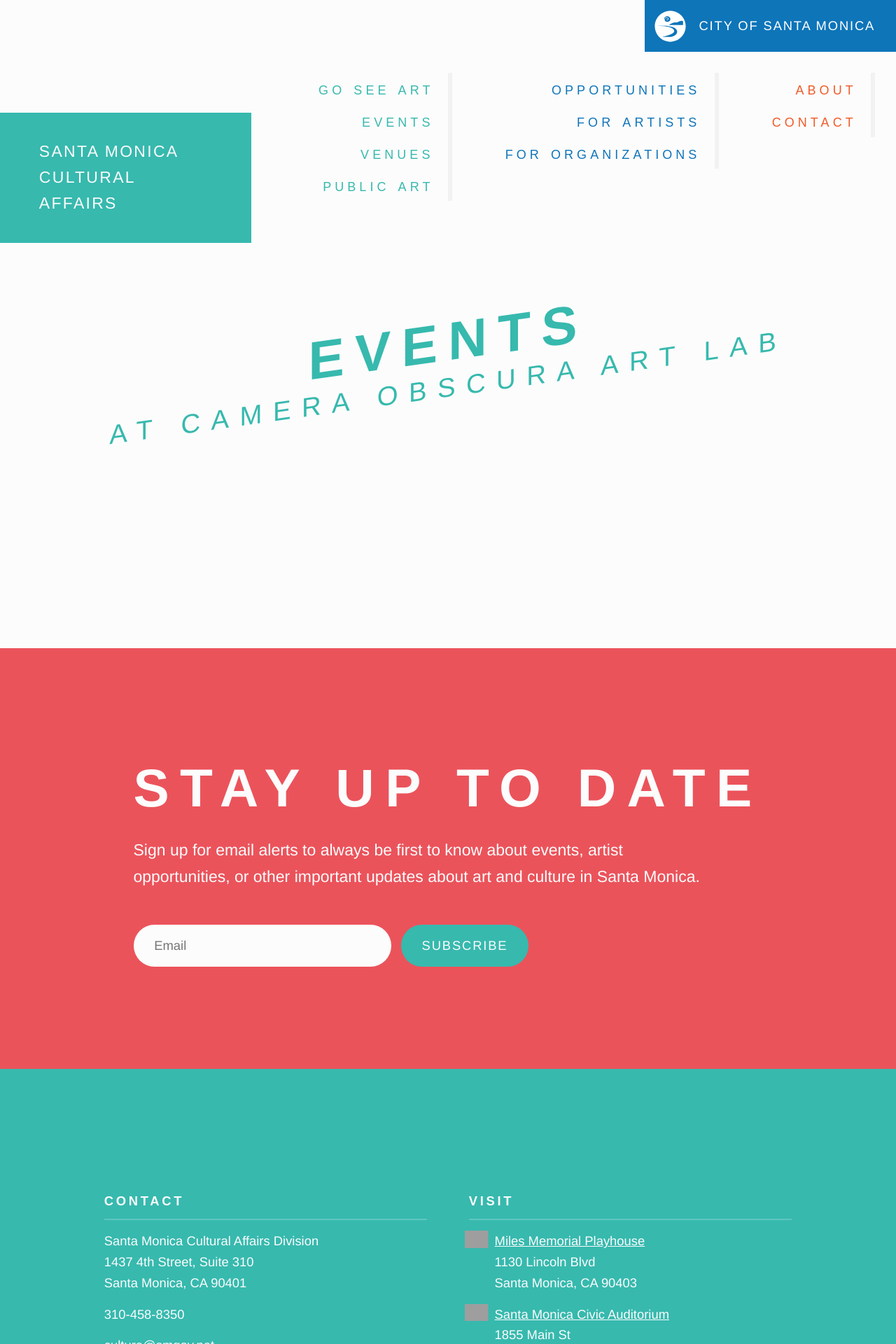
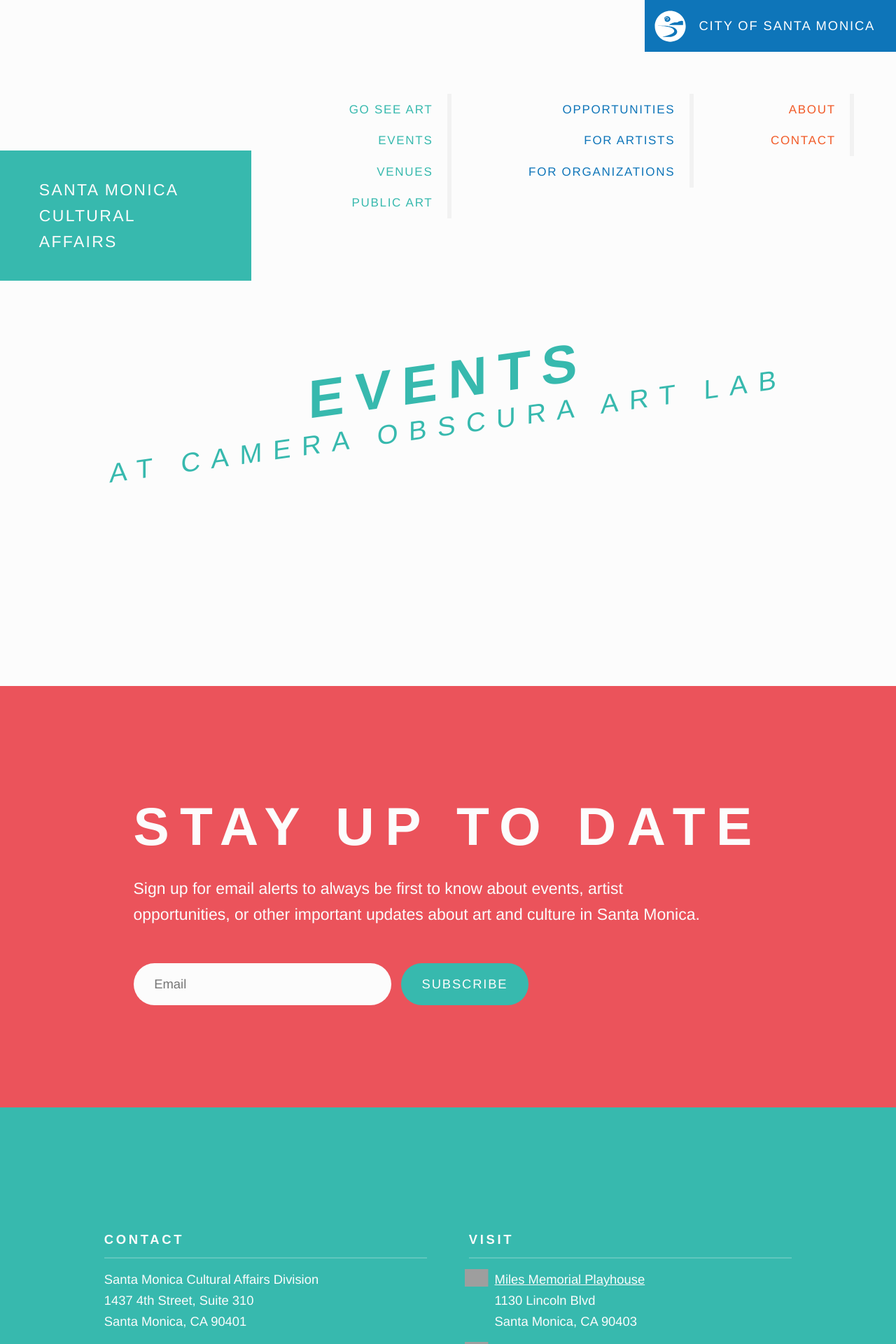
Before and after one commit to jimthoburn/artsamo, a Jekyll site: the page built from camera-obscura-art-lab-events.md, in a window 1280 px wide. Shown: the top 1920 px of the page at 70% size. Built offline with Jekyll 4.4.1, drawn with Linux system fonts in a browser that asks for light colours; some web fonts are replaced; grey boxes are pictures that could not be loaded.

Commit message:
Make header type more consistent
Former-commit-id: 51daa2058cbfb69093cccc993abe6389621213a7

```diff
--- a/assets/css/header.css
+++ b/assets/css/header.css
@@ -61,10 +61,7 @@
   color: var(--aqua);
   display: block;
   padding:
-    calc(var(--vertical-rhythm) * 1/4)
-    calc(var(--vertical-rhythm) * 2/4)
-    calc(var(--vertical-rhythm) * 1/4)
-    calc(var(--vertical-rhythm) * 0/4);
+    calc(var(--vertical-rhythm) * 2/4) calc(var(--vertical-rhythm) * 3/4) calc(var(--vertical-rhythm) * 2/4) calc(var(--vertical-rhythm) * 0/4);
   text-decoration: none;
 /*   text-transform: uppercase; */
   font-weight: 400;
@@ -72,15 +69,16 @@
 /*   background-color: hsl(0, 0%, 95%); */
   /*! display: block; */
   /*! text-align: center; */
-  font-variant: small-caps;
-  text-transform: lowercase;
-  letter-spacing: 0.2em;
-  font-family: canada-type-gibson, sans-serif;
-  font-weight: 500;
+  /*! font-variant: small-caps; */
+  text-transform: uppercase;
+  letter-spacing: 0.1em;
+  /*! font-family: canada-type-gibson, sans-serif; */
+  font-weight: 400;
   line-height: 1;
-  font-size: 1.375em;
+  /*! font-size: 1.375em; */
+  font-size: 0.925em;
   color: var(--color);
-  border-right: 0.25em solid hsl(0, 0%, 95%);
+  border-right: 0.375em solid hsl(0, 0%, 95%);
 }
 header h3:nth-of-type(1) a,
 header ul:nth-of-type(1) a {
@@ -209,7 +207,7 @@
 
 header nav {
   display: grid;
-    padding: calc(var(--vertical-rhythm) * 4/4);
+  padding: calc(var(--vertical-rhythm) * 4/4);
   margin-bottom: calc(var(--vertical-rhythm) * 1);
   grid-column-gap: calc(var(--vertical-rhythm) * 4/4);
   align-self: end;
@@ -225,14 +223,11 @@
   }
 }
  */
-@media (min-width: 50em) and (min-height: 50em) {
+@media (min-width: 30em) and (min-height: 30em) {
   header nav {
     /* font-size: 2.25vmin; */
 /*     grid-column-gap: calc(var(--vertical-rhythm) * 7/4); */
-/*     padding: calc(var(--vertical-rhythm) * 6/4)
-             calc(var(--vertical-rhythm) * 4/4)
-             calc(var(--vertical-rhythm) * 6/4)
-             calc(var(--vertical-rhythm) * 7/4); */
+    padding: calc(var(--vertical-rhythm) * 8/4);
   }
 }
 
@@ -251,7 +246,7 @@
     margin-top: calc(var(--vertical-rhythm) * 4/4);
   }
 } */
-@media (min-width: 30em) and (max-width: 42.5em) {
+@media (min-width: 40em) and (max-width: 55em) {
   header nav h3:nth-of-type(1) {
     grid-row: 1/2;
   }
@@ -272,7 +267,7 @@
   }
 }
 
-@media (min-width: 42.5em) {
+@media (min-width: 55em) {
   header nav {
     /*! grid-template-columns: repeat( auto-fit, auto ); */
   }
@@ -303,19 +298,20 @@
   text-decoration: none;
   color: inherit;
   color: var(--color);
-  padding: calc(var(--vertical-rhythm) * 1/4) calc(var(--vertical-rhythm) * 2/4);
+  padding: calc(var(--vertical-rhythm) * 2/4) calc(var(--vertical-rhythm) * 3/4) calc(var(--vertical-rhythm) * 2/4) 0;
   display: block;
-  font-variant: small-caps;
-  text-transform: lowercase;
-  letter-spacing: 0.2em;
+  /*! font-variant: small-caps; */
+  text-transform: uppercase;
+  letter-spacing: 0.1em;
   white-space: nowrap;
-  font-family: canada-type-gibson, sans-serif;
-  font-weight: 500;
+  /*! font-family: canada-type-gibson, sans-serif; */
+  font-weight: 400;
   font-size: ;
   line-height: 1;
-  font-size: 1.375em;
-  border-right: 0.25em solid hsl(0, 0%, 95%);
+  /*! font-size: 1.375em; */
+  border-right: 0.375em solid hsl(0, 0%, 95%);
   /*! border-radius: 0.25em; */
+  font-size: 0.925em;
 }
 header h3 a.active {
   border-color: var(--color);
@@ -398,7 +394,7 @@
   /*! transform: rotate(180deg); */
 }
 
-@media (max-width: 60em) {
+@media (max-width: 70em) {
   header h2 {
     margin-top: calc(var(--vertical-rhythm) * 1);
   }
```
